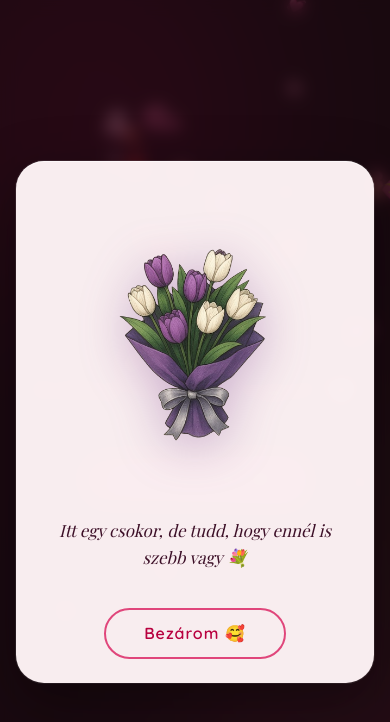
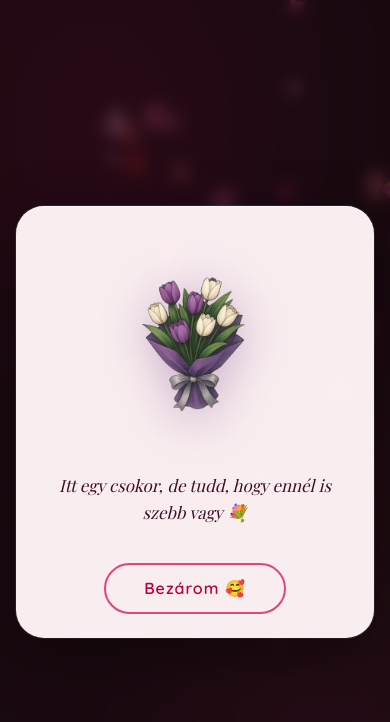
Before and after one commit to TompaTamas/valentin-nap, a plain HTML site: page index.html in a window 390 px wide. Both pictures are taken after a click on the button "MEGLEPETÉS 💝". Drawn offline with nearby package versions, Linux system fonts and the light colour scheme; a web font is replaced by a local one.

Commit message:
Add files via upload

```diff
--- a/style.css
+++ b/style.css
@@ -288,7 +288,7 @@ body {
 /* ========== TULIP BOUQUET IMAGE ========== */
 .bouquet {
     position: relative;
-    width: 240px;
+    width: 168px;
     margin: 0 auto 1.5rem;
     display: flex;
     align-items: center;
@@ -298,7 +298,7 @@ body {
 .tulip-img {
     width: 100%;
     height: auto;
-    max-width: 240px;
+    max-width: 168px;
     border-radius: 12px;
     filter: drop-shadow(0 8px 24px rgba(120, 60, 140, 0.35));
 }
@@ -412,7 +412,7 @@ body {
     }
 
     .bouquet {
-        width: 200px;
+        width: 140px;
     }
 
     .message {
@@ -426,7 +426,7 @@ body {
 
 @media (max-width: 360px) {
     .bouquet {
-        width: 180px;
+        width: 126px;
     }
 
     .title-wrapper {
```
